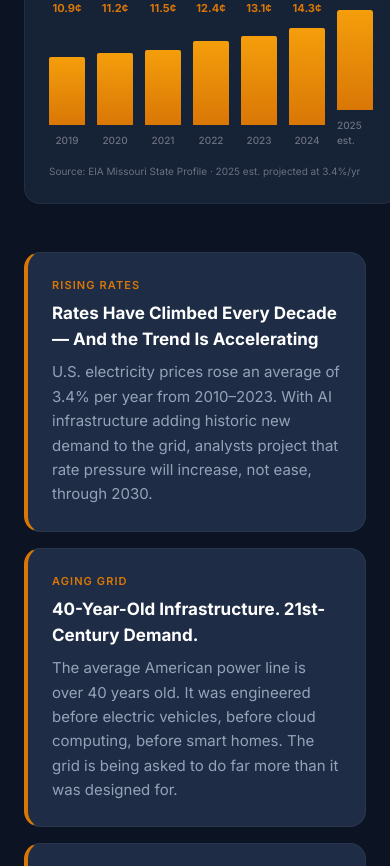
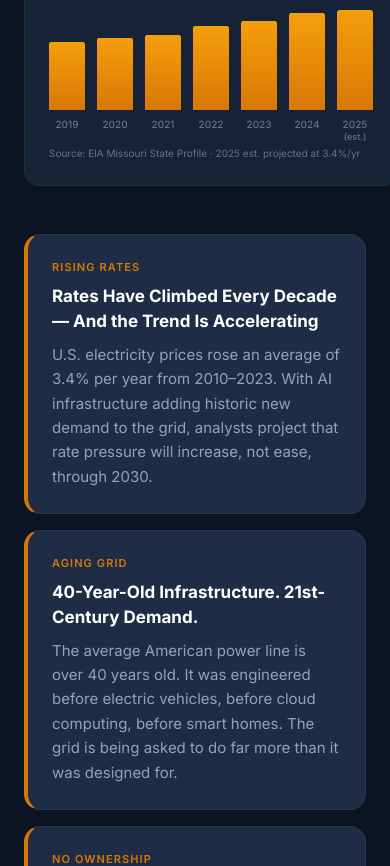
Before and after one commit to KC-Energy-Advisors/kc-energy-advisors-v2, a Next.js app: page / in a window 390 px wide. Shown: the part 3046-3912 px from the top of the page. Built offline with nearby package versions, Linux system fonts and the light colour scheme; no server answers.

Commit message:
Fix 2025 projected label alignment (est. positioned for mobile)

```diff
--- a/components/sections/Calculator.tsx
+++ b/components/sections/Calculator.tsx
@@ -115,7 +115,7 @@ export default function Calculator() {
               <ResultCard
                 label="Start with $0 Payments" value="$0"
                 className="bg-[linear-gradient(145deg,#0f1f3d_0%,#162952_55%,#1e3a8a_100%)] border-blue-500/45 shadow-[0_0_22px_rgba(37,99,235,0.20)] motion-safe:hover:-translate-y-0.5 hover:shadow-[0_0_32px_rgba(37,99,235,0.32)] hover:border-blue-400/60"
-                sub="$0 to start. Payments begin after year one."
+                sub="$0 to start. Payments begin after 6 months."
               />
               <ResultCard label="System Size" value={`${r.kwSize} kW`} className="bg-white/[0.05] border-white/[0.09]" />
             </div>
--- a/components/sections/ProblemSection.tsx
+++ b/components/sections/ProblemSection.tsx
@@ -22,8 +22,24 @@ function RateBar({ item }: { item: (typeof RATE_CHART)[number] }) {
           }}
         />
       </div>
-      <span className={`text-[10px] font-medium transition-opacity duration-500 ${visible ? 'opacity-100' : 'opacity-0'}`} style={{ color: '#6B7280' }}>
-        {item.year}
+      <span
+        className={`relative text-[10px] font-medium leading-tight text-center transition-opacity duration-500 ${visible ? 'opacity-100' : 'opacity-0'}`}
+        style={{ color: '#6B7280' }}
+      >
+        {item.projected ? '2025' : item.year}
+        {item.projected && (
+          /*
+            Absolute-positioned so it doesn't add height to this column —
+            keeps every bar's base aligned with the others while still
+            stacking "(est.)" directly under "2025", center-aligned.
+          */
+          <span
+            className="absolute top-full left-1/2 -translate-x-1/2 mt-px text-[9px] whitespace-nowrap"
+            style={{ color: '#6B7280' }}
+          >
+            (est.)
+          </span>
+        )}
       </span>
     </div>
   );
```
